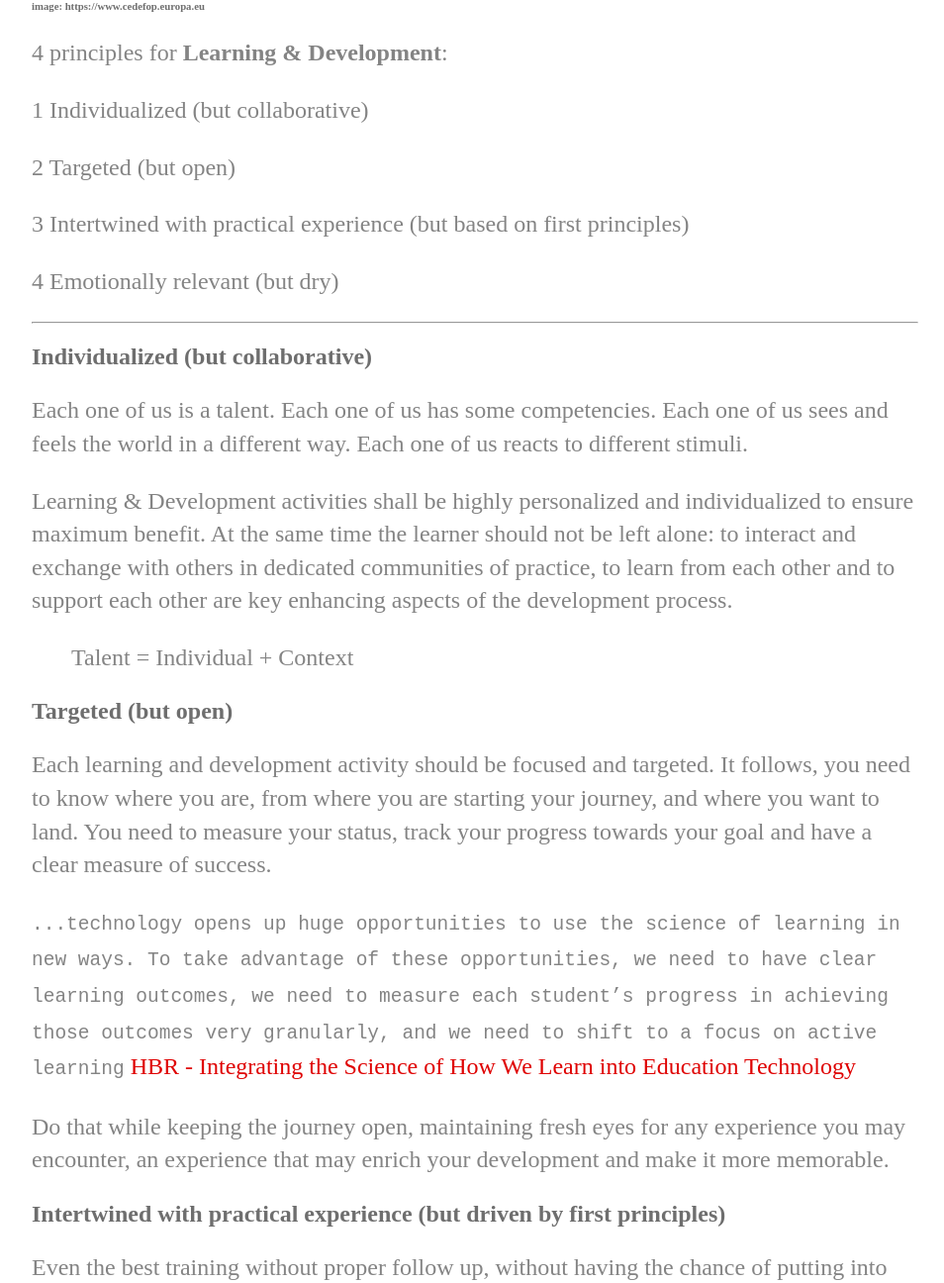
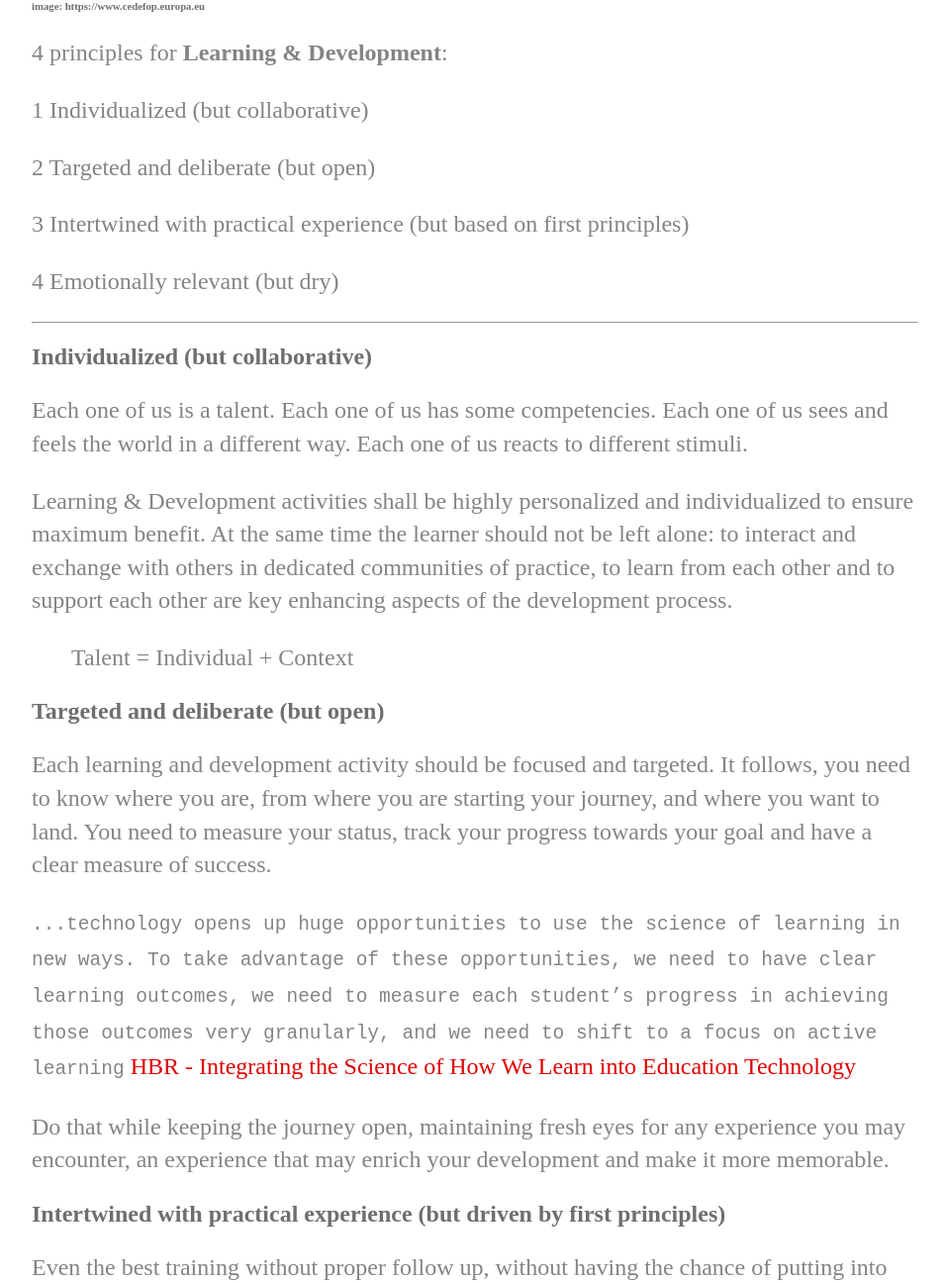
Before and after one commit to aleale14/aleale14.github.io, a Jekyll site: the page built from _posts/read/2019-10-20-LearningDevelopmentPrinciples.md, in a window 1280 px wide and 1400 px high, scrolled down 635 px, cut to the strip 104-1400 px from the top of the window. Shown: the whole strip at 99% size, without its empty margins (160-1114 px from the left). Built offline with Jekyll 4.4.1, drawn with Linux system fonts in a browser that asks for light colours.

Commit message:
deliberate learning

```diff
--- a/_posts/read/2019-10-20-LearningDevelopmentPrinciples.md
+++ b/_posts/read/2019-10-20-LearningDevelopmentPrinciples.md
@@ -14,7 +14,7 @@ permalink: L_D_Principles
 
 1 Individualized (but collaborative)
 
-2 Targeted (but open)
+2 Targeted and deliberate (but open)
 
 3 Intertwined with practical experience (but based on first principles)
 
@@ -33,7 +33,7 @@ At the same time the learner should not be left alone: to interact and exchange
 
 > Talent = Individual + Context
 
-## Targeted (but open)
+## Targeted and deliberate (but open)
 Each learning and development activity should be focused and targeted.
 It follows, you need to know where you are, from where you are starting your journey, and where you want to land. You need to measure your status, track your progress towards your goal and have a clear measure of success.
 
```
